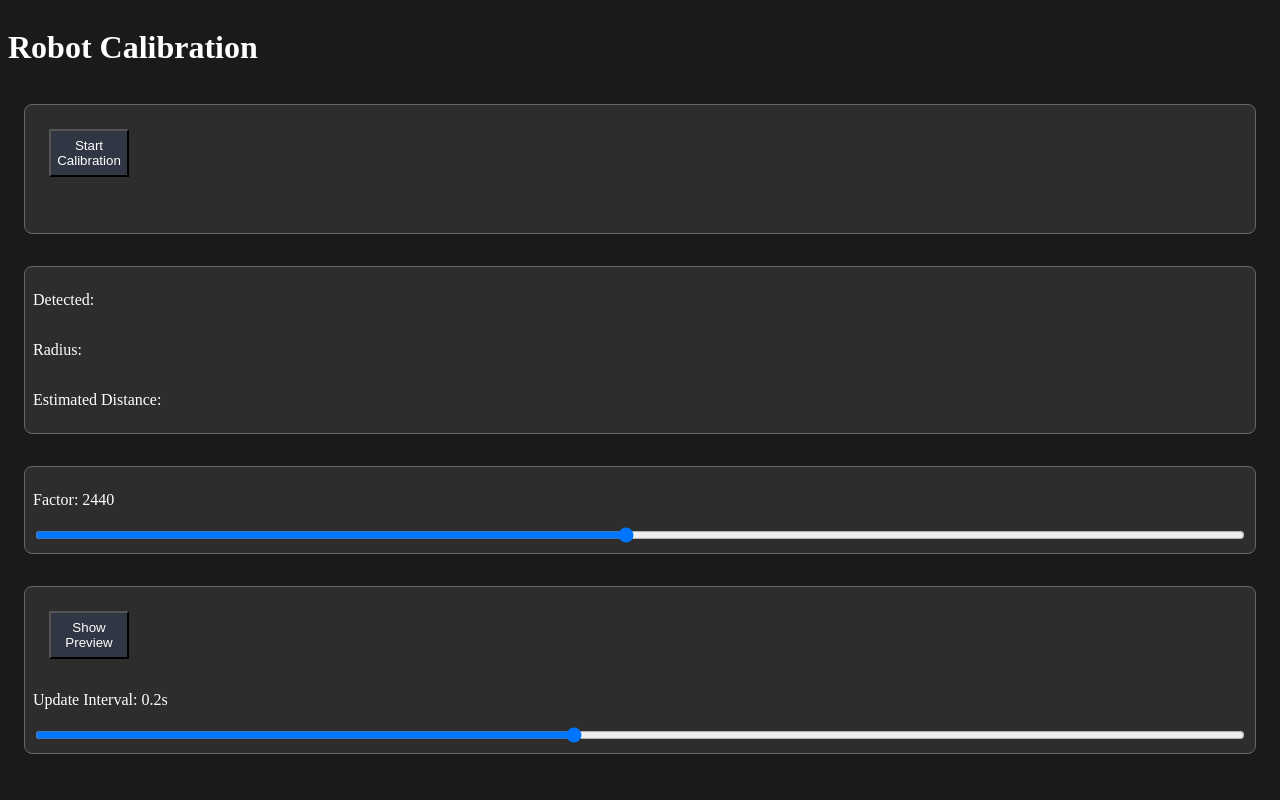
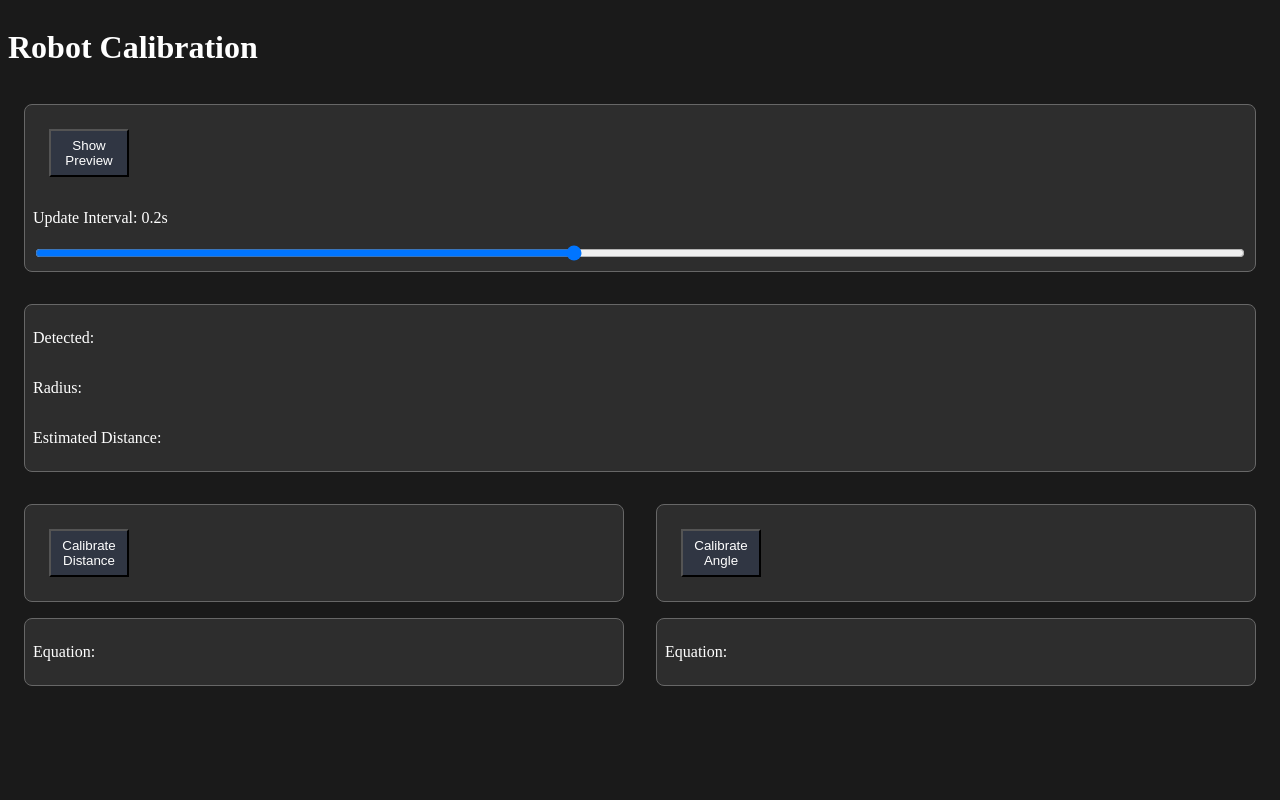
Before and after one commit to SaumYazdi/2024-Open-Robotics, a Python web app: template CameraCalibration/templates/index.html in a window 1280 px wide. Run offline with Jinja, Linux system fonts and the light colour scheme; the template is opened without the code that fills it: most values are stand-ins (such as "Sample title", 1, 10 or a date in 2020).

Commit message:
Calibrating distance + Added angle calibration widgets.

```diff
--- a/CameraCalibration/main.py
+++ b/CameraCalibration/main.py
@@ -8,7 +8,7 @@ def update():
         server.preview = camera.image
 
 if __name__ == "__main__":
-    camera = Camera("Shibal", preview=True)
+    camera = Camera("Shibal", preview=False)
     camera.set_update(update)
     server = Server(__name__)
 
--- a/CameraCalibration/save.json
+++ b/CameraCalibration/save.json
@@ -1,4 +1,6 @@
 {
-    "a": -1.0189644538855984,
-    "k": 2883.810443238003
+    "dist": {
+        "a": -1.3509793155779273,
+        "k": 12198.44528102291
+    }
 }
--- /dev/null
+++ b/CameraCalibration/static/angle.js
@@ -0,0 +1,94 @@
+
+let angleEquationLabel = getE("equation-angle-label");
+
+let calibrateAngleStart = getE("calibrate-angle-start");
+let angleOutputGraph = getE("output-angle-graph");
+angleOutputGraph.style.display = "none";
+
+let calibrationAngleFrame = getE("calibration-angle");
+let calibrateAngleLabel = getE("calibrate-angle-label");
+
+var k, a;
+var radius = 0;
+
+steps = [];
+step = 0;
+
+function angleCurveFit() {
+    radii = steps.map(point => point.x);
+    angle = steps.map(point => point.y);
+    return fetch("/fitAngle", {
+        method: "POST",
+        body: JSON.stringify({
+            radii: radii,
+            angle: angle
+        }),
+        headers: {
+            "Content-type": "application/json; charset=UTF-8"
+        }
+        })
+        .then(response => response.json())
+}
+
+function calcAngle(radius) {
+    return k * Math.pow(radius, a);
+}
+
+function angleOutput() {
+    response = angleCurveFit();
+    response.then(responseData => {
+        let graph = responseData.graph;
+        a = responseData.a, k = responseData.k;
+        let equation = `${round(k, 2)}x^${round(a, 2)}`;
+
+        updateAngleEquation(k, a);
+
+        angleOutputGraph.src = graph;
+        calibrateAngleLabel.innerHTML = "";
+        measurements.style = "";
+        angleOutputGraph.style.display = "block";
+
+        steps = [];
+        step = 0;
+        updating = true;
+    })
+    .catch(error => {return 0;});
+}
+function calibrateAngleNext() {
+    if (step === 0) {
+        calibrateAngleStart.style.display = "none";
+        calibrationAngleFrame.style.display = "flex";
+        measurements.style.display = "none";
+        updating = false;
+    } else {
+        let originalStep = step;
+        fetch("/radius", {
+            method: "POST",
+            headers: {
+                "Content-type": "application/json; charset=UTF-8"
+            }
+            })
+            .then(response => response.json())
+            .then(data => {
+                steps.push({x: data.radius, y: originalStep});
+            })
+            .catch(error => {return 0;});
+    }
+
+    step += 10;
+
+    if (step > 60) {
+        calibrateAngleStart.style = "";
+        calibrationAngleFrame.style = "";
+        setTimeout("angleOutput();", 500);
+    } else
+        calibrateAngleLabel.innerHTML = `Click the 'Next' button with the ball <b>${step}cm</b> away from the camera.`;
+}
+
+function updateAngleEquation(_k, _a) {
+    _k = round(_k, 2);
+    _a = round(_a, 2);
+    angleEquationLabel.innerHTML = `Equation: ${_k}x^${_a}`;
+    k = _k;
+    a = _a;
+}
--- /dev/null
+++ b/CameraCalibration/static/dist.js
@@ -0,0 +1,94 @@
+
+let distEquationLabel = getE("equation-dist-label");
+
+let calibrateDistStart = getE("calibrate-dist-start");
+let distOutputGraph = getE("output-dist-graph");
+distOutputGraph.style.display = "none";
+
+let calibrationDistFrame = getE("calibration-dist");
+let calibrateDistLabel = getE("calibrate-dist-label");
+
+var k, a;
+var radius = 0;
+
+steps = [];
+step = 0;
+
+function distCurveFit() {
+    radii = steps.map(point => point.x);
+    distance = steps.map(point => point.y);
+    return fetch("/fitDist", {
+        method: "POST",
+        body: JSON.stringify({
+            radii: radii,
+            distance: distance
+        }),
+        headers: {
+            "Content-type": "application/json; charset=UTF-8"
+        }
+        })
+        .then(response => response.json())
+}
+
+function calcDist(radius) {
+    return k * Math.pow(radius, a);
+}
+
+function distOutput() {
+    response = distCurveFit();
+    response.then(responseData => {
+        let graph = responseData.graph;
+        a = responseData.a, k = responseData.k;
+        let equation = `${round(k, 2)}x^${round(a, 2)}`;
+
+        updateDistEquation(k, a);
+
+        distOutputGraph.src = graph;
+        calibrateDistLabel.innerHTML = "";
+        measurements.style = "";
+        distOutputGraph.style.display = "block";
+
+        steps = [];
+        step = 0;
+        updating = true;
+    })
+    .catch(error => {return 0;});
+}
+function calibrateDistNext() {
+    if (step === 0) {
+        calibrateDistStart.style.display = "none";
+        calibrationDistFrame.style.display = "flex";
+        measurements.style.display = "none";
+        updating = false;
+    } else {
+        let originalStep = step;
+        fetch("/radius", {
+            method: "POST",
+            headers: {
+                "Content-type": "application/json; charset=UTF-8"
+            }
+            })
+            .then(response => response.json())
+            .then(data => {
+                steps.push({x: data.radius, y: originalStep});
+            })
+            .catch(error => {return 0;});
+    }
+
+    step += 10;
+
+    if (step > 60) {
+        calibrateDistStart.style = "";
+        calibrationDistFrame.style = "";
+        setTimeout("distOutput();", 500);
+    } else
+        calibrateDistLabel.innerHTML = `Click the 'Next' button with the ball <b>${step}cm</b> away from the camera.`;
+}
+
+function updateDistEquation(_k, _a) {
+    _k = round(_k, 2);
+    _a = round(_a, 2);
+    distEquationLabel.innerHTML = `Equation: ${_k}x^${_a}`;
+    k = _k;
+    a = _a;
+}
--- a/CameraCalibration/static/index.css
+++ b/CameraCalibration/static/index.css
@@ -26,6 +26,15 @@ button {
     color: white;
 }
 
-#calibration, #preview {
+#calibration-dist, #calibration-angle, #preview {
     display: none;
 }
+
+.calibration-frames {
+    display: flex;
+    width: 100%;
+}
+
+.calibration-frame {
+    width: 50%;
+}
--- a/CameraCalibration/static/index.js
+++ b/CameraCalibration/static/index.js
@@ -1,27 +1,23 @@
-var radius = 0;
+
 
 function getE(id) {
     return document.getElementById(id);
 }
 
-let detectedLabel = getE("detected-label");
-let radiusLabel = getE("radius-label");
-let distanceLabel = getE("distance-label");
-let factorLabel = getE("factor-label");
-let factorSlider = getE("factor-slider");
+function round(value, digits) {
+    let mult = Math.pow(10, digits);
+    return Math.round(value * mult) / mult;
+}
 
 let measurements = getE("measurements");
-let calibrateStart = getE("calibrate-start");
-let outputLabel = getE("output-label");
-let outputGraph = getE("output-graph");
-outputGraph.style.display = "none";
-
-let calibration = getE("calibration");
-let calibrateLabel = getE("calibrate-label");
 let updateLabel = getE("update-label");
 let updateSlider = getE("update-slider");
 let preview = getE("preview");
 let previewButton = getE("preview-button");
+
+let detectedLabel = getE("detected-label");
+let radiusLabel = getE("radius-label");
+let distanceLabel = getE("distance-label");
 
 UPDATE_INTERVAL = 200 //ms
 updateLabel.innerHTML = `Update Interval: ${round(UPDATE_INTERVAL * .001, 3)}s`;
@@ -32,90 +28,6 @@ updateSlider.addEventListener("input", () => {
 
 var updating = true;
 var visible = false;
-
-factor = 2440;
-factorLabel.innerHTML = `Factor: ${factor}`;
-factorSlider.addEventListener("input", () => {
-    factor = factorSlider.value;
-    factorLabel.innerHTML = `Factor: ${factor}`;
-});
-
-steps = [];
-step = 0;
-
-function curveFit() {
-    radii = steps.map(point => point.x);
-    distance = steps.map(point => point.y);
-    return fetch("/fit", {
-        method: "POST",
-        body: JSON.stringify({
-            radii: radii,
-            distance: distance
-        }),
-        headers: {
-            "Content-type": "application/json; charset=UTF-8"
-        }
-        })
-        .then(response => response.json())
-}
-
-function round(value, digits) {
-    let mult = Math.pow(10, digits);
-    return Math.round(value * mult) / mult;
-}
-
-function output() {
-    outputLabel.innerHTML = steps.map(point => point.x + " " + point.y).join("<br>");
-
-    response = curveFit();
-    response.then(responseData => {
-        let graph = responseData.graph;
-        let a = responseData.a, k = responseData.k;
-        let equation = `${round(k, 2)}x^${round(a, 2)}`;
-
-        outputGraph.src = graph;
-        outputLabel.innerHTML = steps.map(point => point.x + " " + point.y).join("<br>");
-        outputLabel.innerHTML += `<b><br>Equation: ${equation}</b>`;
-        calibrateLabel.innerHTML = "";
-        measurements.style = "";
-        outputGraph.style.display = "block";
-
-        steps = [];
-        step = 0;
-        updating = true;
-    })
-    .catch(error => {return 0;});
-}
-function calibrateNext() {
-    if (step === 0) {
-        calibrateStart.style.display = "none";
-        calibration.style.display = "flex";
-        measurements.style.display = "none";
-        updating = false;
-    } else {
-        let originalStep = step;
-        fetch("/radius", {
-            method: "POST",
-            headers: {
-                "Content-type": "application/json; charset=UTF-8"
-            }
-            })
-            .then(response => response.json())
-            .then(data => {
-                steps.push({x: data.radius, y: originalStep});
-            })
-            .catch(error => {return 0;});
-    }
-
-    step += 10;
-
-    if (step > 60) {
-        calibrateStart.style = "";
-        calibration.style = "";
-        setTimeout("output();", 500);
-    } else
-        calibrateLabel.innerHTML = `Click the 'Next' button with the ball <b>${step}cm</b> away from the camera.`;
-}
 
 function showPreview() {
     let text = previewButton.innerHTML;
@@ -149,11 +61,11 @@ function update() {
             })
             .then(response => response.json())
             .then(data => {
-                detectedLabel.innerHTML = `Detected: ${(data.radius !== null)}`
-                radiusLabel.innerHTML = `Radius: ${data.radius}`;
                 radius = data.radius;
+                detectedLabel.innerHTML = `Detected: ${(radius !== null)}`
+                radiusLabel.innerHTML = `Radius: ${radius}`;
 
-                distanceLabel.innerHTML = `Estimated Distance: ${factor / radius}`;
+                distanceLabel.innerHTML = `Estimated Distance: ${calcDist(radius)}`;
             })
             .catch(error => {return 0;});
     }
--- a/CameraCalibration/templates/index.html
+++ b/CameraCalibration/templates/index.html
@@ -6,10 +6,11 @@
 <body>
     <h1>Robot Calibration</h1>
 
-    <div id="calibrate-start" class="box">
-        <button id="calibrate-button" onclick="calibrateNext()">Start Calibration</button>
-        <p id="output-label"></p>
-        <img id="output-graph" style="width:100%; max-width:50rem"></img>
+    <div class="box">
+        <button id="preview-button" onclick="showPreview()">Show Preview</button>
+        <p id="update-label">Update Interval: </p>
+        <input id="update-slider" type="range" min=100 max=1000 value=500 />
+        <img id="preview" src="" alt="Preview"/>
     </div>
 
     <div id="measurements" class="box">
@@ -18,22 +19,44 @@
         <p id="distance-label">Estimated Distance: </p>
     </div>
 
-    <div class="box">
-        <p id="factor-label">Factor: </p>
-        <input id="factor-slider" type="range" min=1 max=5000 value=2440 />
-    </div>
+    <div class="calibration-frames">
+    <span class="calibration-frame">
+        <div id="calibrate-dist-start" class="box">
+            <button id="calibrate-dist-button" onclick="calibrateDistNext()">Calibrate Distance</button>
+            <img id="output-dist-graph" style="width:100%; max-width:50rem"></img>
+        </div>
 
-    <div id="calibration" class="box">
-        <button onclick="calibrateNext()">Next</button>
-        <p id="calibrate-label"></p>
-    </div>
+        <div class="box">
+            <p id="equation-dist-label">Equation: </p>
+        </div>
 
-    <div class="box">
-        <button id="preview-button" onclick="showPreview()">Show Preview</button>
-        <p id="update-label">Update Interval: </p>
-        <input id="update-slider" type="range" min=100 max=1000 value=500 />
-        <img id="preview" src="" alt="Preview"/>
+        <div id="calibration-dist" class="box">
+            <button onclick="calibrateDistNext()">Next</button>
+            <p id="calibrate-dist-label"></p>
+        </div>
+    </span>
+
+    <span class="calibration-frame">
+        <div id="calibrate-angle-start" class="box">
+            <button id="calibrate-angle-button" onclick="calibrateAngleNext()">Calibrate Angle</button>
+            <img id="output-angle-graph" style="width:100%; max-width:50rem"></img>
+        </div>
+
+        <div class="box">
+            <p id="equation-angle-label">Equation: </p>
+        </div>
+
+        <div id="calibration-angle" class="box">
+            <button onclick="calibrateAngleNext()">Next</button>
+            <p id="calibrate-angle-label"></p>
+        </div>
+    </span>
     </div>
 
     <script type="text/javascript" src="{{url_for('static', filename='index.js')}}"></script>
+    <script type="text/javascript" src="{{url_for('static', filename='dist.js')}}"></script>
+    <script type="text/javascript" src="{{url_for('static', filename='angle.js')}}"></script>
+    <script type="text/javascript">
+        updateEquation("{{k}}", "{{a}}");
+    </script>
 </body>
```
Also changed, not shown: CameraCalibration/camera.py (+13 -10 lines), CameraCalibration/server.py (+12 -5 lines).
